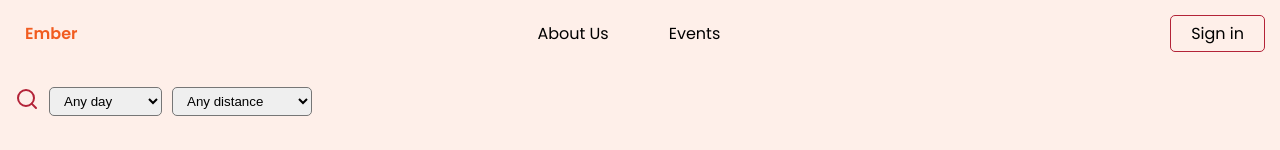
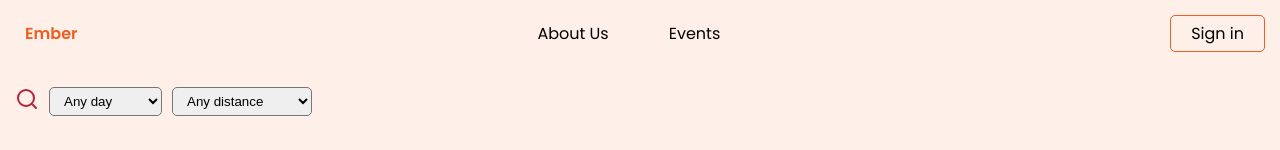
Before and after one commit to Austin-Imbastari/group4, a React (Vite) app: page /events in a window 1280 px wide. Shown: the top 150 px of the page. Built offline with nearby package versions, Linux system fonts and the light colour scheme.

Commit message:
updated sign in button.

```diff
--- a/src/components/navbar/NavBar.jsx
+++ b/src/components/navbar/NavBar.jsx
@@ -23,11 +23,11 @@ const NavBar = () => {
           <span>Events</span>
         </NavLink>
       </NavBarCenterContainer>
-      <NavBarSignIn>
-        <NavLink to="/auth">
+      <NavLink to="/auth">
+        <NavBarSignIn>
           <span>Sign in</span>
-        </NavLink>
-      </NavBarSignIn>
+        </NavBarSignIn>
+      </NavLink>
     </NavBarContainer>
   );
 };
--- a/src/components/navbar/NavBarSC.js
+++ b/src/components/navbar/NavBarSC.js
@@ -39,8 +39,7 @@ export const NavBarCenterContainer = styled.div`
 `;
 
 export const NavBarSignIn = styled.div`
-  border: 1px;
-  border-style: solid;
+  border: 1px solid ${(props) => props.theme.colors.primaryNormal};
   padding: 5px 20px;
   border-radius: 5px;
   color: inherit;
```
